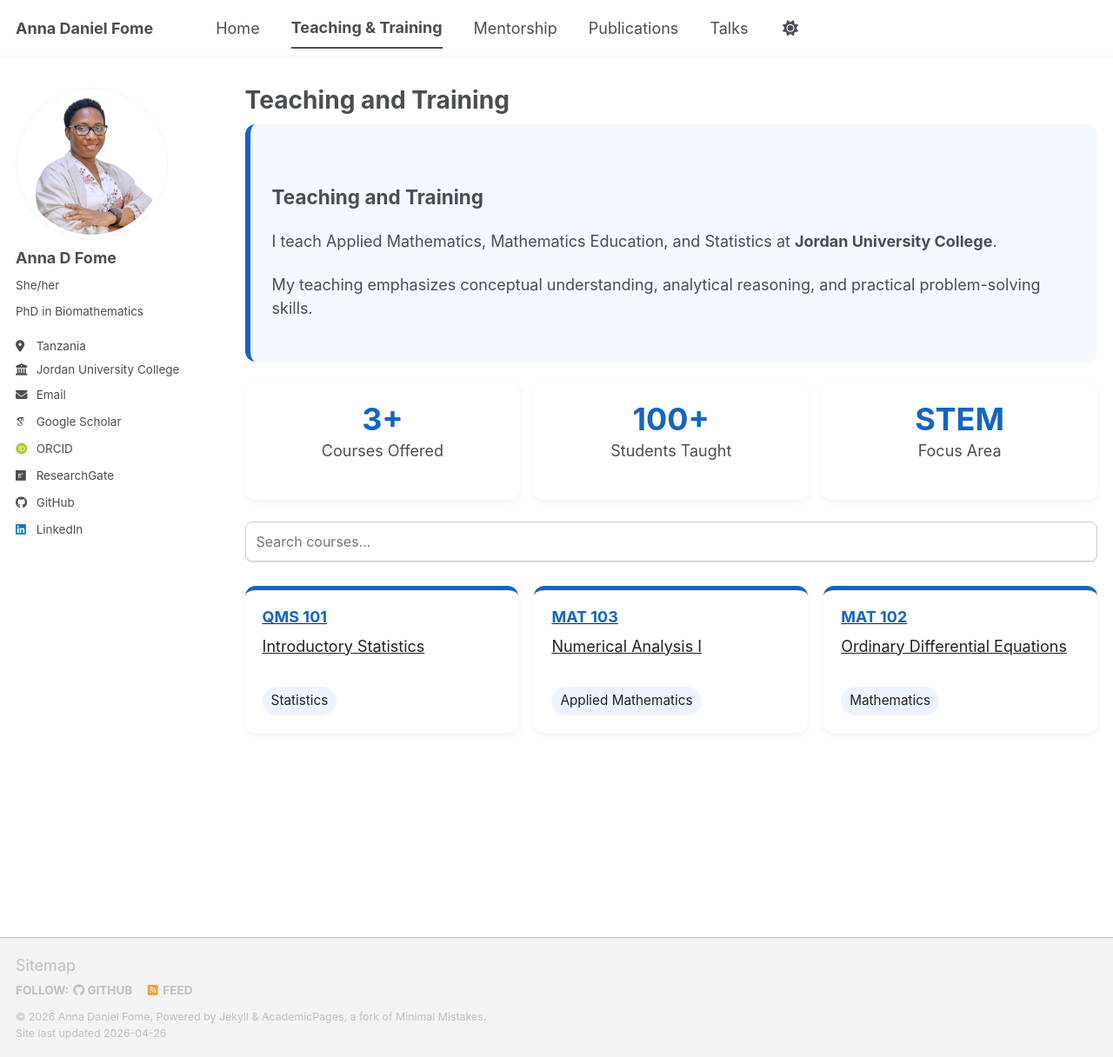
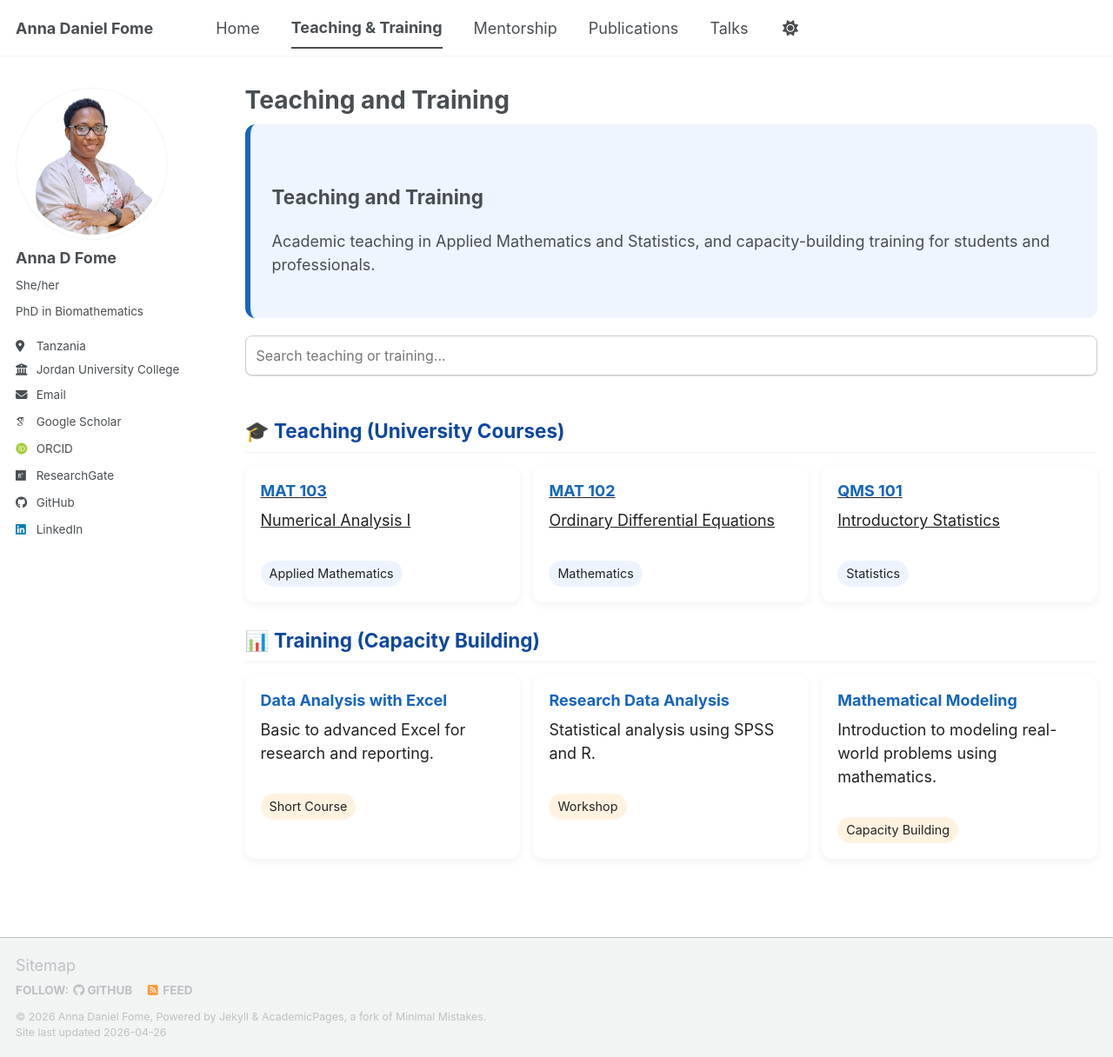
Before and after one commit to FomeA/FomeA.github.io, a Jekyll site: the page built from _pages/teaching.html, in a window 1280 px wide and 1216 px high. Shown: the whole window at 87% size. Built offline with Jekyll 4.4.1, drawn with Linux system fonts in a browser that asks for light colours; some web fonts are replaced; a script bundle is joined from its source files by our own code; library files that are not in the unit come from our copies.

Commit message:
Update teaching.html

```diff
--- a/_pages/teaching.html
+++ b/_pages/teaching.html
@@ -7,152 +7,154 @@ author_profile: true
 
 <div class="page__content">
 
-<section class="hero-box">
+<!-- HERO -->
+<section class="hero">
   <h2>Teaching and Training</h2>
   <p>
-    I teach Applied Mathematics, Mathematics Education, and Statistics at
-    <strong>Jordan University College</strong>.
-  </p>
-  <p>
-    My teaching emphasizes conceptual understanding, analytical reasoning,
-    and practical problem-solving skills.
+    Academic teaching in Applied Mathematics and Statistics, and capacity-building training for students and professionals.
   </p>
 </section>
 
-<section class="stats-grid">
-  <div class="stat-card">
-    <h3>3+</h3>
-    <p>Courses Offered</p>
-  </div>
+<!-- SEARCH -->
+<div class="search-box">
+  <input type="text" id="searchInput" placeholder="Search teaching or training...">
+</div>
 
-  <div class="stat-card">
-    <h3>100+</h3>
-    <p>Students Taught</p>
-  </div>
+<!-- ===================== -->
+<!-- TEACHING SECTION -->
+<!-- ===================== -->
+<h2 class="section-title">🎓 Teaching (University Courses)</h2>
 
-  <div class="stat-card">
-    <h3>STEM</h3>
-    <p>Focus Area</p>
-  </div>
-</section>
+<div class="grid" id="teaching">
 
-<section class="search-box">
-  <input type="text" id="courseSearch" placeholder="Search courses...">
-</section>
+<a class="card teaching" href="/teaching/mat103/">
+  <h3>MAT 103</h3>
+  <p>Numerical Analysis I</p>
+  <span>Applied Mathematics</span>
+</a>
 
-<section class="courses-grid" id="courseList">
+<a class="card teaching" href="/teaching/mat102/">
+  <h3>MAT 102</h3>
+  <p>Ordinary Differential Equations</p>
+  <span>Mathematics</span>
+</a>
 
-<a class="course-card" href="/teaching/qms101/">
+<a class="card teaching" href="/teaching/qms101/">
   <h3>QMS 101</h3>
   <p>Introductory Statistics</p>
   <span>Statistics</span>
 </a>
 
-<a class="course-card" href="/teaching/mat103/">
-  <h3>MAT 103</h3>
-  <p>Numerical Analysis I</p>
-  <span>Applied Mathematics</span>
-</a>
+</div>
 
-<a class="course-card" href="/teaching/mat102/">
-  <h3>MAT 102</h3>
-  <p>Ordinary Differential Equations</p>
-  <span>Mathematics</span>
-</a>
+<!-- ===================== -->
+<!-- TRAINING SECTION -->
+<!-- ===================== -->
+<h2 class="section-title">📊 Training (Capacity Building)</h2>
 
-</section>
+<div class="grid" id="training">
+
+<div class="card training">
+  <h3>Data Analysis with Excel</h3>
+  <p>Basic to advanced Excel for research and reporting.</p>
+  <span>Short Course</span>
+</div>
+
+<div class="card training">
+  <h3>Research Data Analysis</h3>
+  <p>Statistical analysis using SPSS and R.</p>
+  <span>Workshop</span>
+</div>
+
+<div class="card training">
+  <h3>Mathematical Modeling</h3>
+  <p>Introduction to modeling real-world problems using mathematics.</p>
+  <span>Capacity Building</span>
+</div>
 
 </div>
 
+</div>
+
+<!-- ===================== -->
+<!-- STYLE -->
+<!-- ===================== -->
 <style>
-.hero-box{
-background:#f4f8ff;
+.hero{
+background:#eef5ff;
 padding:25px;
 border-radius:12px;
-margin-bottom:25px;
+margin-bottom:20px;
 border-left:6px solid #1565c0;
-}
-
-.stats-grid{
-display:grid;
-grid-template-columns:repeat(auto-fit,minmax(180px,1fr));
-gap:15px;
-margin-bottom:25px;
-}
-
-.stat-card{
-background:white;
-padding:20px;
-border-radius:12px;
-box-shadow:0 3px 10px rgba(0,0,0,.06);
-text-align:center;
-}
-
-.stat-card h3{
-font-size:2rem;
-margin:0;
-color:#1565c0;
-}
-
-.search-box{
-margin-bottom:20px;
 }
 
 .search-box input{
 width:100%;
 padding:12px;
 font-size:16px;
+border-radius:8px;
 border:1px solid #ccc;
-border-radius:8px;
+margin-bottom:20px;
 }
 
-.courses-grid{
-display:grid;
-grid-template-columns:repeat(auto-fit,minmax(250px,1fr));
-gap:18px;
+.section-title{
+margin-top:30px;
+margin-bottom:15px;
+color:#0d47a1;
 }
 
-.course-card{
-display:block;
-text-decoration:none;
+.grid{
+display:grid;
+grid-template-columns:repeat(auto-fit,minmax(240px,1fr));
+gap:15px;
+}
+
+.card{
 background:white;
-padding:20px;
+padding:18px;
 border-radius:12px;
 box-shadow:0 3px 10px rgba(0,0,0,.06);
-transition:.25s;
+transition:.2s;
+text-decoration:none;
 color:#222;
-border-top:5px solid #1565c0;
 }
 
-.course-card:hover{
+.card:hover{
 transform:translateY(-4px);
 }
 
-.course-card h3{
+.card h3{
 margin-top:0;
 color:#1565c0;
 }
 
-.course-card span{
+.card span{
 display:inline-block;
 margin-top:10px;
-font-size:.85rem;
-padding:5px 10px;
+font-size:.8rem;
+padding:4px 10px;
 background:#eef4ff;
 border-radius:20px;
 }
+
+.training span{
+background:#fff3e0;
+}
 </style>
 
+<!-- ===================== -->
+<!-- SCRIPT -->
+<!-- ===================== -->
 <script>
-const search = document.getElementById("courseSearch");
-const cards = document.querySelectorAll(".course-card");
+const input = document.getElementById("searchInput");
+const cards = document.querySelectorAll(".card");
 
-search.addEventListener("input", function(){
-let text = this.value.toLowerCase();
+input.addEventListener("input", function(){
+let val = this.value.toLowerCase();
 
 cards.forEach(card=>{
-let content = card.innerText.toLowerCase();
-card.style.display = content.includes(text) ? "block" : "none";
+let text = card.innerText.toLowerCase();
+card.style.display = text.includes(val) ? "block" : "none";
 });
 });
 </script>
```
